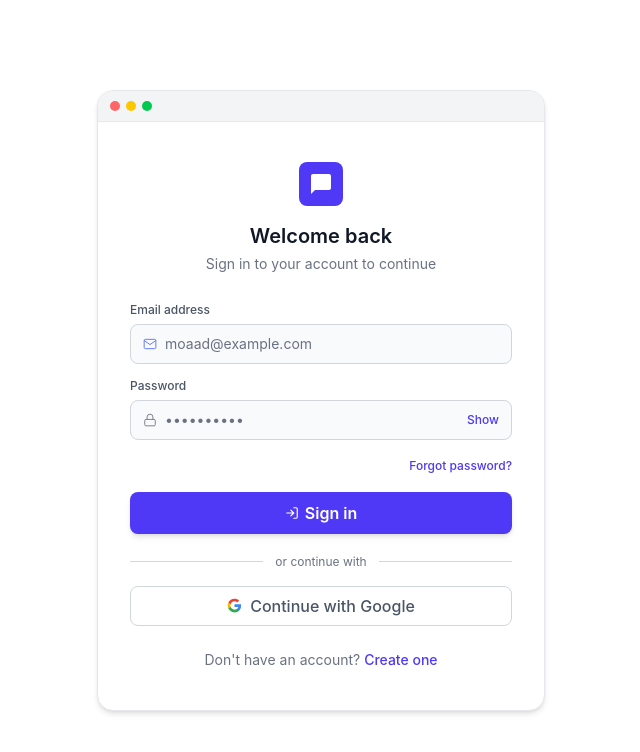
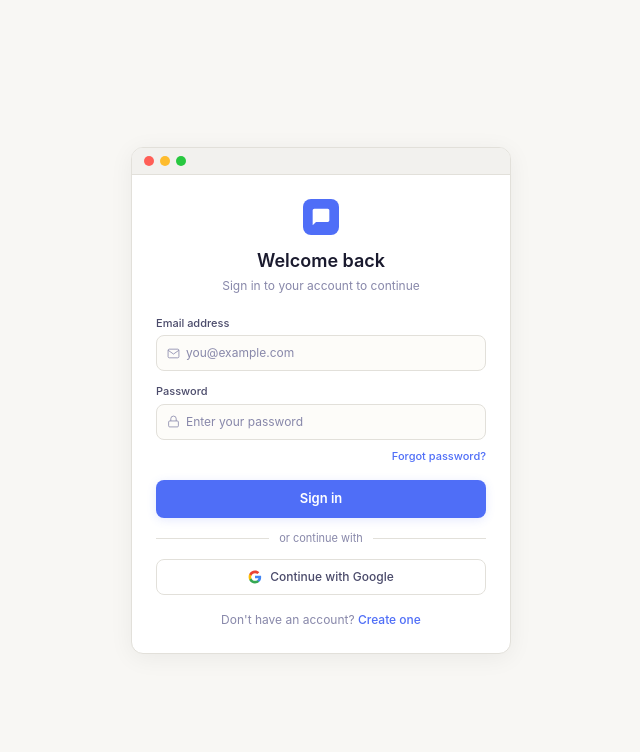
Before and after one commit to bahasalah255/Chat-App-Front-end, a React (Vite) app: page /login in a window 1280 px wide. Shown: the top 752 px of the page, without its empty margins (319-959 px from the left). Built offline with nearby package versions, Linux system fonts and the light colour scheme.

Commit message:
Refactor Login component to use axios for API calls, implement form validation, and enhance user experience with loading state and toast notifications

```diff
--- a/src/pages/Login.jsx
+++ b/src/pages/Login.jsx
@@ -1,164 +1,168 @@
-import React, { useState } from 'react';
+import React, { useState } from "react";
+import { Link, useNavigate } from "react-router-dom";
+import axios from "axios";
+import { useToast } from "../useToast";
 
-function Login() {
-    const [message, setmessage] = useState('');
-    const [email, setemail] = useState('');
-    const [password, setpassword] = useState('');
-    const [showPassword, setShowPassword] = useState(false);
+const Login = () => {
+  const navigate = useNavigate();
+  const { showToast } = useToast();
+  const [formData, setFormData] = useState({
+    email: "",
+    password: "",
+  });
+  const [isLoading, setIsLoading] = useState(false);
 
-    const handleadd = (e) => {
+  const handleChange = (e) => {
+    setFormData({ ...formData, [e.target.name]: e.target.value });
+  };
+
+  const validate = () => {
+    if (!formData.email.trim() || !formData.password.trim()) {
+      showToast("Veuillez remplir tous les champs.", "error");
+      return false;
+    }
+    return true;
+  };
+
+  const handleLogin = async (e) => {
     e.preventDefault();
-        fetch('http://127.0.0.1:8000/api/login', {
-            method: "POST",
-            headers: {
-                "Content-Type": "application/json",
-                "Accept": "application/json"
-            },
-            body: JSON.stringify({
-                email: email,
-                password: password
-            })
-        })
-            .then(res => res.json())
-            .then(data => {
-                setmessage(data.message)
-                setTimeout(() => {
-                    setmessage('')
-                }, 3000);
-            })
-            .catch(data => console.log(data.message))
+    if (!validate()) return;
+    setIsLoading(true);
+    try {
+      const response = await axios.post("http://127.0.0.1:8000/api/login", {
+        email: formData.email,
+        password: formData.password,
+      });
+      showToast(response.data?.message || "Connexion réussie ! 🎉", "success");
+      setFormData({ email: "", password: "" });
+      localStorage.setItem("token", response.data.token);
+      navigate("/dash");
+    } catch (error) {
+      const msg = error.response?.data?.message || "Erreur, veuillez réessayer.";
+      showToast(msg, "error");
+    } finally {
+      setIsLoading(false);
     }
+  };
 
   return (
-        <div className="flex items-center justify-center min-h-screen  px-4 py-6">
-            <div className="w-full max-w-md bg-white border border-gray-200 rounded-2xl shadow-md overflow-hidden">
-                {/* Browser Bar */}
-                <div className="bg-gray-100 border-b border-gray-200 px-3 py-2.5 flex items-center gap-2">
-                    <div className="flex gap-1.5">
-                        <div className="w-2.5 h-2.5 rounded-full bg-red-400"></div>
-                        <div className="w-2.5 h-2.5 rounded-full bg-yellow-400"></div>
-                        <div className="w-2.5 h-2.5 rounded-full bg-green-500"></div>
+    <div className="flex items-center justify-center min-h-screen px-4 py-4 bg-[#f8f7f4] font-sans text-[#1a1a2e] antialiased">
+      <div className="w-full max-w-[380px] bg-white border border-[#e2e0da] rounded-xl overflow-hidden shadow-[0_4px_24px_rgba(0,0,0,0.06)] z-10">
+        <div className="bg-[#f2f1ee] border-b border-[#e2e0da] py-2 px-3 flex items-center gap-1.5">
+          <div className="w-2.5 h-2.5 rounded-full bg-[#ff5f57]" />
+          <div className="w-2.5 h-2.5 rounded-full bg-[#febc2e]" />
+          <div className="w-2.5 h-2.5 rounded-full bg-[#28c840]" />
         </div>
-                    <div className="flex-1 flex items-center gap-1.5 ml-2">
-
-
-                    </div>
-                </div>
-
-                {/* Auth Body */}
-                <div className="px-8 py-10 flex flex-col items-center">
-                    {/* Logo */}
-                    <div className="w-11 h-11 bg-indigo-600 rounded-lg flex items-center justify-center mb-4">
-                        <svg width="24" height="24" viewBox="0 0 24 24" fill="none">
+        <div className="px-6 py-6 flex flex-col items-center">
+          <div className="w-9 h-9 bg-[#4F6EF7] rounded-lg flex items-center justify-center mb-3">
+            <svg width="20" height="20" viewBox="0 0 24 24" fill="none">
               <path d="M20 2H4C2.9 2 2 2.9 2 4V22L6 18H20C21.1 18 22 17.1 22 16V4C22 2.9 21.1 2 20 2Z" fill="white" />
             </svg>
           </div>
+          <h1 className="text-lg font-semibold mb-0.5 text-center">Welcome back</h1>
+          <p className="text-[12px] text-[#8888aa] mb-5 text-center">Sign in to your account to continue</p>
 
-                    {/* Title */}
-                    <h2 className="text-xl font-semibold text-gray-900 mb-1 text-center">Welcome back</h2>
-                    <p className="text-sm text-gray-500 mb-7 text-center">Sign in to your account to continue</p>
-
-                    {/* Error Message */}
-                    {message && (
-                        <div className="w-full max-w-sm px-3 py-2.5 bg-red-50 border border-red-200 rounded-lg text-success-600 text-xs text-center mb-3.5">
-                            {message}
-                        </div>
-                    )}
-
-                    <form onSubmit={handleadd} className="w-full">
-                        {/* Email Group */}
-                        <div className="w-full max-w-sm mx-auto mb-3.5">
-                            <label className="text-xs font-medium text-gray-600 block mb-1.5">Email address</label>
-                            <div className="h-10 border border-gray-300 rounded-lg bg-slate-50 px-3 py-2 flex items-center gap-2 focus-within:border-indigo-600 focus-within:bg-indigo-50">
-                                <svg width="14" height="14" viewBox="0 0 24 24" fill="none">
-                                    <path d="M20 4H4C2.9 4 2 4.9 2 6V18C2 19.1 2.9 20 4 20H20C21.1 20 22 19.1 22 18V6C22 4.9 21.1 4 20 4Z" stroke="#4F6EF7" strokeWidth="1.5" />
-                                    <path d="M2 6L12 13L22 6" stroke="#4F6EF7" strokeWidth="1.5" />
-                                </svg>
+          <form className="w-full flex flex-col" onSubmit={handleLogin}>
+            <Field label="Email address" icon={<EmailIcon />}>
               <input
                 type="email"
                 name="email"
-                                    placeholder="moaad@example.com"
-                                    className="flex-1 text-sm text-gray-900 placeholder-gray-500 bg-transparent outline-none"
-                                    onChange={(e) => setemail(e.target.value)}
-                                    required
+                value={formData.email}
+                onChange={handleChange}
+                placeholder="you@example.com"
+                className="flex-1 bg-transparent text-[12px] text-[#1a1a2e] outline-none placeholder-[#8888aa] w-full"
               />
-                            </div>
-                        </div>
+            </Field>
 
-                        {/* Password Group */}
-                        <div className="w-full max-w-sm mx-auto mb-4.5">
-                            <label className="text-xs font-medium text-gray-600 block mb-1.5">Password</label>
-                            <div className="h-10 border border-gray-300 rounded-lg bg-slate-50 px-3 py-2 flex items-center gap-2">
-                                <svg width="14" height="14" viewBox="0 0 24 24" fill="none">
-                                    <rect x="3" y="11" width="18" height="11" rx="2" stroke="#6b7280" strokeWidth="1.5" />
-                                    <path d="M7 11V7a5 5 0 0110 0v4" stroke="#6b7280" strokeWidth="1.5" />
-                                </svg>
+            <Field label="Password" icon={<LockIcon />}>
               <input
-                                    type={showPassword ? "text" : "password"}
+                type="password"
                 name="password"
-                                    placeholder="••••••••••"
-                                    className="flex-1 text-sm text-gray-900 placeholder-gray-500 bg-transparent outline-none"
-                                    onChange={(e) => setpassword(e.target.value)}
-                                    required
+                value={formData.password}
+                onChange={handleChange}
+                placeholder="Enter your password"
+                className="flex-1 bg-transparent text-[12px] text-[#1a1a2e] outline-none placeholder-[#8888aa] w-full"
               />
-                                <button
-                                    type="button"
-                                    onClick={() => setShowPassword(!showPassword)}
-                                    className="text-xs text-indigo-600 font-medium hover:text-indigo-700 cursor-pointer"
-                                >
-                                    {showPassword ? 'Hide' : 'Show'}
-                                </button>
-                            </div>
-                        </div>
+            </Field>
 
-                        {/* Forgot Password */}
-                        <div className="w-full max-w-sm mx-auto flex justify-end mb-4.5">
-                            <a href="#forgot" className="text-xs text-indigo-600 font-medium hover:underline">
+            <div className="w-full flex justify-end mb-4 -mt-1">
+              <a href="#forgot" className="text-[11px] text-[#4F6EF7] font-medium hover:underline">
                 Forgot password?
               </a>
             </div>
 
-                        {/* Sign In Button */}
             <button
               type="submit"
-                            className="w-full max-w-sm mx-auto h-10.5 bg-indigo-600 hover:bg-indigo-700 active:bg-indigo-700 text-white font-semibold rounded-lg px-4 mb-5 flex items-center justify-center gap-1.5 shadow-md hover:shadow-lg transition-all cursor-pointer"
+              disabled={isLoading}
+              className="w-full h-[38px] bg-[#4F6EF7] text-white rounded-[8px] text-[13px] font-semibold cursor-pointer mb-3 flex items-center justify-center gap-1.5 shadow-[0_2px_10px_rgba(79,110,247,0.15)] transition-all active:translate-y-[1px] disabled:opacity-60 disabled:cursor-not-allowed"
             >
-                            <svg width="14" height="14" viewBox="0 0 24 24" fill="none">
-                                <path d="M15 3H19C20.1 3 21 3.9 21 5V19C21 20.1 20.1 21 19 21H15M10 17L15 12L10 7M15 12H3" stroke="white" strokeWidth="2" strokeLinecap="round" strokeLinejoin="round" />
+              {isLoading ? (
+                <svg className="animate-spin h-4 w-4 text-white" viewBox="0 0 24 24" fill="none">
+                  <circle className="opacity-25" cx="12" cy="12" r="10" stroke="currentColor" strokeWidth="4" />
+                  <path className="opacity-75" fill="currentColor" d="M4 12a8 8 0 018-8V0C5.373 0 0 5.373 0 12h4z" />
                 </svg>
-                            Sign in
+              ) : (
+                "Sign in"
+              )}
             </button>
 
-                        {/* Divider */}
-                        <div className="w-full max-w-sm mx-auto flex items-center gap-3 mb-4">
-                            <div className="flex-1 h-px bg-gray-300"></div>
-                            <span className="text-xs text-gray-500 whitespace-nowrap">or continue with</span>
-                            <div className="flex-1 h-px bg-gray-300"></div>
+            <div className="flex items-center gap-2.5 w-full mb-3">
+              <div className="flex-1 h-[0.5px] bg-[#e2e0da]" />
+              <span className="text-[11px] text-[#8888aa]">or continue with</span>
+              <div className="flex-1 h-[0.5px] bg-[#e2e0da]" />
             </div>
 
-                        {/* Google Button */}
             <button
               type="button"
-                            className="w-full max-w-sm mx-auto h-10 bg-white hover:bg-slate-50 border border-gray-300 hover:border-indigo-600 text-gray-600 font-medium rounded-lg px-4 mb-6 flex items-center justify-center gap-2 transition-all"
+              onClick={() => console.log("Google login — pas encore implémenté")}
+              className="w-full h-[36px] bg-white border border-[#e2e0da] rounded-[8px] text-[12px] font-medium text-[#4a4a6a] cursor-pointer flex items-center justify-center gap-2 mb-4 hover:bg-gray-50 active:translate-y-[1px] transition-all"
             >
-                            <svg width="15" height="15" viewBox="0 0 24 24">
-                                <path d="M22.56 12.25c0-.78-.07-1.53-.2-2.25H12v4.26h5.92c-.26 1.37-1.04 2.53-2.21 3.31v2.77h3.57c2.08-1.92 3.28-4.74 3.28-8.09z" fill="#4285F4" />
-                                <path d="M12 23c2.97 0 5.46-.98 7.28-2.66l-3.57-2.77c-.98.66-2.23 1.06-3.71 1.06-2.86 0-5.29-1.93-6.16-4.53H2.18v2.84C3.99 20.53 7.7 23 12 23z" fill="#34A853" />
-                                <path d="M5.84 14.09c-.22-.66-.35-1.36-.35-2.09s.13-1.43.35-2.09V7.07H2.18C1.43 8.55 1 10.22 1 12s.43 3.45 1.18 4.93l2.85-2.22.81-.62z" fill="#FBBC05" />
-                                <path d="M12 5.38c1.62 0 3.06.56 4.21 1.64l3.15-3.15C17.45 2.09 14.97 1 12 1 7.7 1 3.99 3.47 2.18 7.07l3.66 2.84c.87-2.6 3.3-4.53 6.16-4.53z" fill="#EA4335" />
-                            </svg>
+              <GoogleIcon />
               Continue with Google
             </button>
 
-                        {/* Account Link */}
-                        <p className="text-sm text-gray-500 text-center">
-                            Don't have an account? <a href="#register" className="text-indigo-600 font-medium hover:underline">Create one</a>
+            <p className="text-[12px] text-[#8888aa] text-center">
+              Don't have an account?{" "}
+              <Link to="/register" className="text-[#4F6EF7] font-medium hover:underline">Create one</Link>
             </p>
           </form>
         </div>
       </div>
     </div>
   );
-}
+};
+
+const Field = ({ label, icon, children }) => (
+  <div className="w-full mb-3">
+    <label className="text-[11px] font-medium text-[#4a4a6a] mb-1 block">{label}</label>
+    <div className="w-full h-[36px] border border-[#e2e0da] rounded-lg bg-[#fdfcf9] px-2.5 flex items-center gap-1.5 focus-within:border-[#4F6EF7] focus-within:bg-[#eef1fe] transition-colors group">
+      {icon && <span className="text-[#8888aa] group-focus-within:text-[#4F6EF7] transition-colors shrink-0">{icon}</span>}
+      {children}
+    </div>
+  </div>
+);
+
+const EmailIcon = () => (
+  <svg width="13" height="13" viewBox="0 0 24 24" fill="none">
+    <path d="M20 4H4C2.9 4 2 4.9 2 6V18C2 19.1 2.9 20 4 20H20C21.1 20 22 19.1 22 18V6C22 4.9 21.1 4 20 4Z" stroke="currentColor" strokeWidth="1.5" />
+    <path d="M2 6L12 13L22 6" stroke="currentColor" strokeWidth="1.5" />
+  </svg>
+);
+
+const LockIcon = () => (
+  <svg width="13" height="13" viewBox="0 0 24 24" fill="none">
+    <rect x="3" y="11" width="18" height="11" rx="2" stroke="currentColor" strokeWidth="1.5" />
+    <path d="M7 11V7a5 5 0 0110 0v4" stroke="currentColor" strokeWidth="1.5" />
+  </svg>
+);
+
+const GoogleIcon = () => (
+  <svg width="14" height="14" viewBox="0 0 24 24">
+    <path d="M22.56 12.25c0-.78-.07-1.53-.2-2.25H12v4.26h5.92c-.26 1.37-1.04 2.53-2.21 3.31v2.77h3.57c2.08-1.92 3.28-4.74 3.28-8.09z" fill="#4285F4" />
+    <path d="M12 23c2.97 0 5.46-.98 7.28-2.66l-3.57-2.77c-.98.66-2.23 1.06-3.71 1.06-2.86 0-5.29-1.93-6.16-4.53H2.18v2.84C3.99 20.53 7.7 23 12 23z" fill="#34A853" />
+    <path d="M5.84 14.09c-.22-.66-.35-1.36-.35-2.09s.13-1.43.35-2.09V7.07H2.18C1.43 8.55 1 10.22 1 12s.43 3.45 1.18 4.93l2.85-2.22.81-.62z" fill="#FBBC05" />
+    <path d="M12 5.38c1.62 0 3.06.56 4.21 1.64l3.15-3.15C17.45 2.09 14.97 1 12 1 7.7 1 3.99 3.47 2.18 7.07l3.66 2.84c.87-2.6 3.3-4.53 6.16-4.53z" fill="#EA4335" />
+  </svg>
+);
 
 export default Login;
```
Lines whose indentation alone changed are shown as unchanged.
